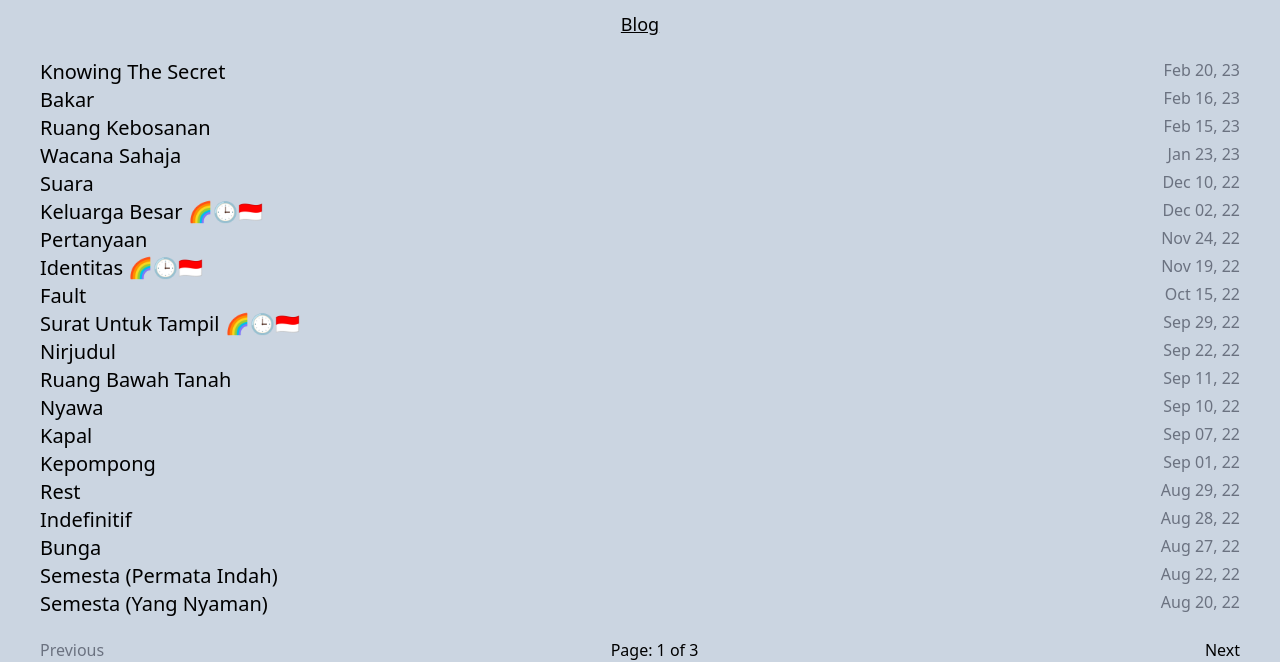
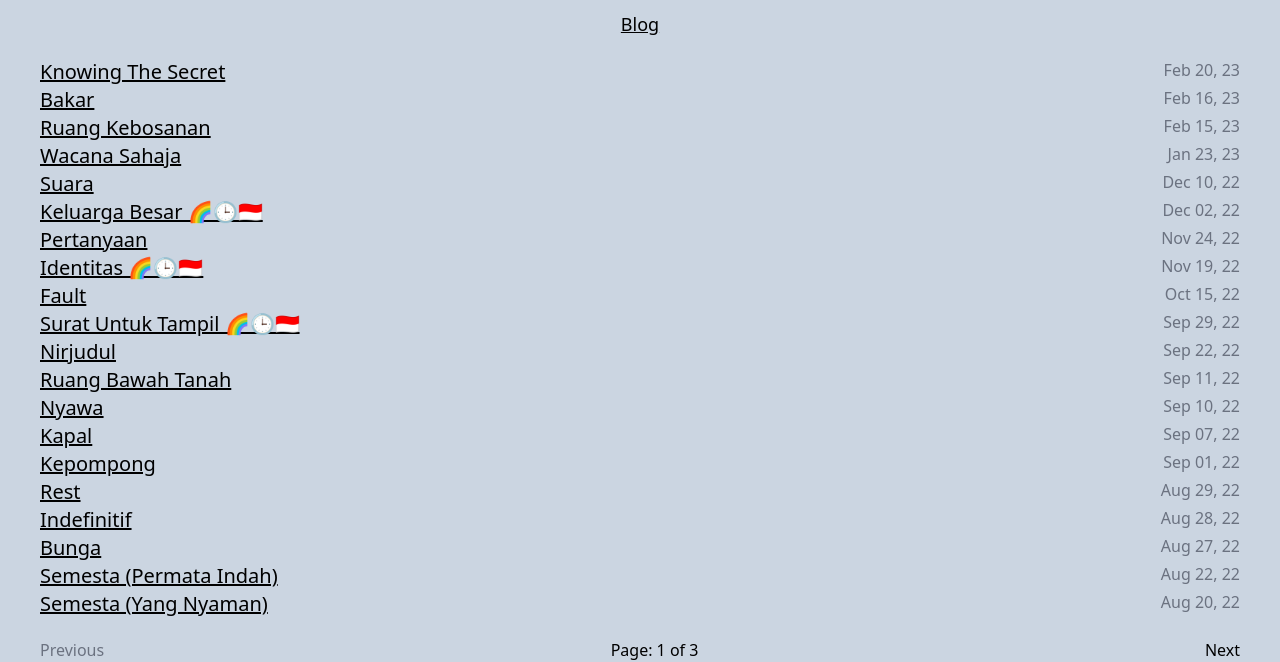
Before and after one commit to mnafisalmukhdi1/blog, a Jekyll site: the page built from index.html, in a window 1280 px wide. Shown: the part 184-846 px from the top of the page. Built offline with Jekyll 4.4.1, drawn with Linux system fonts in a browser that asks for light colours; nearby versions of some CDN libraries; the list of posts is cut into pages by our own code; grey boxes are pictures that could not be loaded.

Commit message:
Update index.html

```diff
--- a/index.html
+++ b/index.html
@@ -6,7 +6,7 @@ title: "Home"
 {% for post in paginator.posts %}
 	<div class="flex">
 		<div class="flex-1">
-			<h2 class="text-xl"><a href="{{ post.url }}" class="text-underline">{{ post.title }}</a></h2>
+			<h2 class="text-xl"><a href="{{ post.url }}" class="underline">{{ post.title }}</a></h2>
 		</div>
 		<span class="order-last text-gray-500">{{ post.date | date: "%b %d, %y" }}</span>
 	</div>
```
